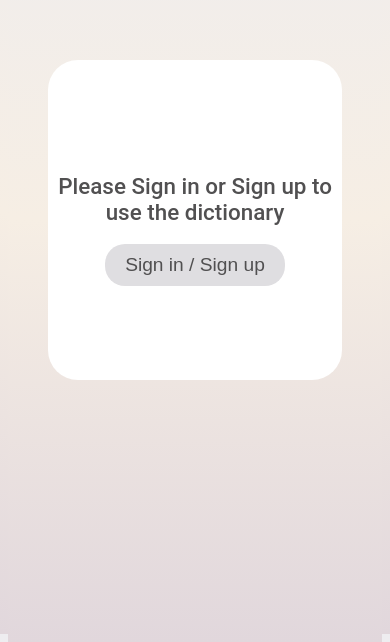
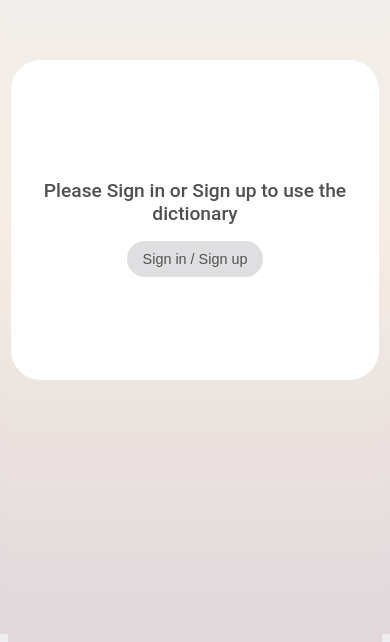
Before and after one commit to ujaved007/dictionary, a React (Create React App) app: page / in a window 390 px wide. Shown: the part 210-852 px from the top of the page. Built offline with nearby package versions, Linux system fonts and the light colour scheme.

Commit message:
fine tune responsive design

```diff
--- a/src/components/DefinitionBody.jsx
+++ b/src/components/DefinitionBody.jsx
@@ -54,13 +54,13 @@ const DefinitionBody = () => {
 						<DictionaryHeader>
 							<TitleWrapper>
 								<h1>{item.word}</h1>
-								<AudioWrapper>
-									{item.phonetics.map((audio, index) => {
-										return audio.audio && <audio key={index} controls src={audio.audio} type="audio/mp3" />;
-									})}
-								</AudioWrapper>
+								{item.phonetic && <p>/{item.phonetic}/</p>}
 							</TitleWrapper>
-							{item.phonetic && <p>/{item.phonetic}/</p>}
+							<AudioWrapper>
+								{item.phonetics.map((audio, index) => {
+									return audio.audio && <audio key={index} controls src={audio.audio} type="audio/mp3" />;
+								})}
+							</AudioWrapper>
 						</DictionaryHeader>
 						{item.meanings.map((meaning, index) => {
 							return (
@@ -80,7 +80,7 @@ const DefinitionBody = () => {
 												<LinksWrapper>
 													{definitions.synonyms.map((synonym, index) => {
 														return (
-															<BtnSm className="sm-marg-right" key={index} onClick={() => handleClick(synonym)}>
+															<BtnSm key={index} onClick={() => handleClick(synonym)}>
 																{synonym}
 															</BtnSm>
 														);
@@ -90,7 +90,7 @@ const DefinitionBody = () => {
 												<LinksWrapper>
 													{definitions.antonyms.map((antonym, index) => {
 														return (
-															<BtnSm className="sm-marg-right" key={index} onClick={() => handleClick(antonym)}>
+															<BtnSm key={index} onClick={() => handleClick(antonym)}>
 																{antonym}
 															</BtnSm>
 														);
--- a/src/styles/Buttons.styles.js
+++ b/src/styles/Buttons.styles.js
@@ -2,14 +2,22 @@ import styled from "styled-components";
 
 export const BtnMd = styled.button`
 	font-size: 1.2rem;
-	padding: 10px 20px 10px 20px;
-	border-radius: 20px;
+	padding: 0.8rem 1.6rem 0.8rem 1.6rem;
+	border-radius: 1.2rem;
 	border-width: 0px;
 	background-color: ${(props) => props.theme.colors.lightGrey};
 	color: ${(props) => props.theme.colors.black};
 	&:hover {
 		background: ${(props) => props.theme.colors.darkGrey};
 		cursor: pointer;
+	}
+	@media (max-width: 768px) {
+		font-size: 1rem;
+		padding: 0.8rem 1.2rem 0.8rem 1.2rem;
+	}
+	@media (max-width: 425px) {
+		font-size: 0.9rem;
+		padding: 0.6rem 1rem 0.6rem 1rem;
 	}
 `;
 
@@ -19,8 +27,8 @@ export const BtnSm = styled(BtnMd)`
 	padding: 5px 10px 5px 10px;
 	border-radius: 5px;
 	border-style: none;
-	.sm-marg-right {
-		color: red;
+	@media (max-width: 768px) {
+		font-size: 0.9rem;
 	}
 `;
 
--- a/src/styles/Dictionary.styles.js
+++ b/src/styles/Dictionary.styles.js
@@ -2,17 +2,29 @@ import styled from "styled-components";
 
 export const SearchWrapper = styled.div`
 	display: flex;
+	@media (max-width: 425px) {
+		flex-direction: column;
+		align-items: flex-start;
+		& > button {
+			margin-top: 10px;
+		}
+	}
 `;
 
 export const SearchField = styled.input`
 	background-color: white;
-	width: 60%;
+	width: 35em;
 	font-size: 1.2rem;
-	padding: 15px 20px 15px 20px;
+	padding: 0.8em 1.5em 0.8em 1.5em;
 	border: none;
-	border-radius: 20px;
+	border-radius: 1rem;
 	color: ${(props) => props.theme.colors.black};
-	margin-right: 30px;
+	margin-right: 1.2em;
+	@media (max-width: 768px) {
+		font-size: 1rem;
+		padding: 0.8em 1.4em 0.8em 1.4em;
+		width: 88%;
+	}
 `;
 
 export const DictionaryWrapper = styled.section`
@@ -25,13 +37,19 @@ export const DictionaryWrapper = styled.section`
 
 export const DictionaryHeader = styled.div`
 	margin-bottom: 20px;
+	display: flex;
+	justify-content: flex-start;
+	align-items: center;
+	@media (max-width: 425px) {
+		align-items: flex-start;
+		flex-direction: column;
+	}
 `;
 
 export const TitleWrapper = styled.div`
-	display: flex;
-	justify-content: flex-start;
-	align-items: center;
-	margin-bottom: -30px;
+	& > h1 {
+		margin-bottom: -10px;
+	}
 `;
 
 export const AudioWrapper = styled.div`
@@ -39,6 +57,9 @@ export const AudioWrapper = styled.div`
 	& > audio {
 		width: 12rem;
 		display: flex;
+	}
+	@media (max-width: 425px) {
+		margin-left: 0px;
 	}
 `;
 
--- a/src/styles/GlobalStyles.styles.js
+++ b/src/styles/GlobalStyles.styles.js
@@ -28,6 +28,26 @@ h3 {
 p {
     font-size: 1rem;
 }
+li {
+    font-size: 1rem;
+}
+@media (max-width: 768px) {
+    h1 {
+    font-size: 1.6rem;
+    }
+    h2 {
+    font-size: 1.2rem;
+    }
+    h3 {
+    font-size: 1rem;
+    }
+    p {
+    font-size: 0.9rem;
+    }
+    li {
+    font-size: 0.9rem;
+}
+}
     `;
 
 export default GlobalStyles;
--- a/src/styles/MainStyles.styles.js
+++ b/src/styles/MainStyles.styles.js
@@ -1,7 +1,13 @@
 import styled from "styled-components";
 
 export const MainWrapper = styled.section`
-	padding: 0 40px 0 40px;
+	padding: 0 2.5em 0 2.5em;
+	@media (max-width: 768px) {
+		padding: 0 1em 0 1em;
+	}
+	@media (max-width: 425px) {
+		padding: 0 0.2em 0 0.2em;
+	}
 `;
 
 export const WrapperCenter = styled(MainWrapper)`
@@ -33,9 +39,18 @@ export const NavbarWrapper = styled.nav`
 	justify-content: space-between;
 	align-items: center;
 	margin-bottom: 20px;
+	@media (max-width: 768px) {
+		margin-bottom: 10px;
+	}
 `;
 
 export const Logo = styled.h1`
 	font-size: 1.8rem;
 	font-weight: 400;
+	@media (max-width: 768px) {
+		font-size: 1.6rem;
+	}
+	@media (max-width: 425px) {
+		font-size: 1.4rem;
+	}
 `;
```
